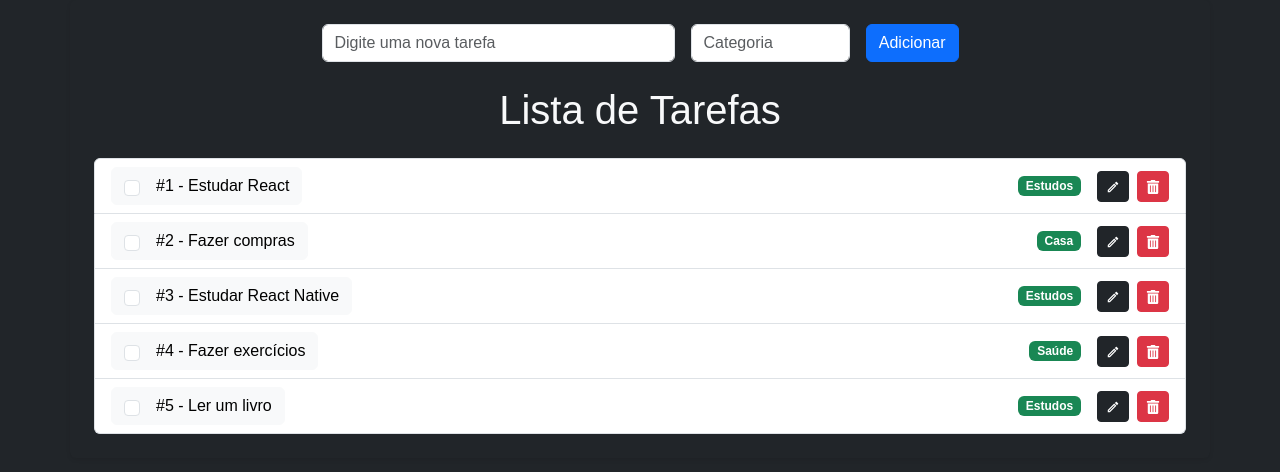
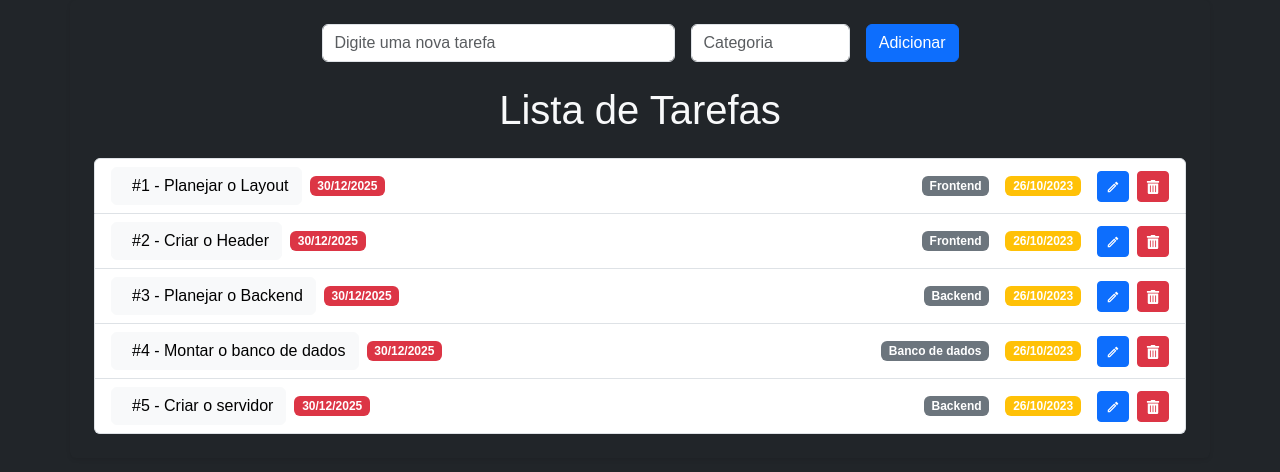
Before and after one commit to C0nanT/lista-de-tarefas, a Next.js app: page / in a window 1280 px wide. Shown: the top 472 px of the page. Built offline with nearby package versions, Linux system fonts and the light colour scheme.

Commit message:
feat: adiciona datas das tarefas

```diff
--- a/src/app/layout.js
+++ b/src/app/layout.js
@@ -3,7 +3,7 @@ import "./globals.css";
 
 export default function RootLayout({ children }) {
     return (
-        <html lang="en">
+        <html lang="pt-BR">
             <body>{children}</body>
         </html>
     );
--- a/src/app/page.js
+++ b/src/app/page.js
@@ -7,11 +7,11 @@ import "bootstrap/dist/css/bootstrap.min.css";
 
 export default function Dashboard() {
     const [todos, setTodos] = useState([
-        { id: 1, text: "Estudar React", done: false, category: "Estudos", createdAt: "2021-09-01 00:00:00" },
-        { id: 2, text: "Fazer compras", done: false, category: "Casa", createdAt: "2021-09-01 00:00:00" },
-        { id: 3, text: "Estudar React Native", done: false, category: "Estudos", createdAt: "2021-09-01 00:00:00" },
-        { id: 4, text: "Fazer exercícios", done: false, category: "Saúde", createdAt: "2021-09-01 00:00:00" },
-        { id: 5, text: "Ler um livro", done: false, category: "Estudos", createdAt: "2021-09-01 00:00:00" },
+        { id: 1, text: "Planejar o Layout", done: false, category: "Frontend", doneAt: "29/11/2024", createdAt: "26/10/2023", limit: "30/12/2025" },
+        { id: 2, text: "Criar o Header", done: false, category: "Frontend", doneAt: "29/11/2024", createdAt: "26/10/2023", limit: "30/12/2025" },
+        { id: 3, text: "Planejar o Backend", done: false, category: "Backend", doneAt: "29/11/2024", createdAt: "26/10/2023", limit: "30/12/2025" },
+        { id: 4, text: "Montar o banco de dados", done: false, category: "Banco de dados", doneAt: "29/11/2024", createdAt: "26/10/2023", limit: "30/12/2025" },
+        { id: 5, text: "Criar o servidor", done: false, category: "Backend", doneAt: "29/11/2024", createdAt: "26/10/2023", limit: "30/12/2025" },
     ]);
 
     const getData = async () => {
--- a/src/components/todo.js
+++ b/src/components/todo.js
@@ -20,17 +20,23 @@ export default function ToDo({ todo, onToggle, onDelete, onEdit }) {
 
     return (
         <li id={`todo-${todo.id}`} key={todo.id} className="list-group-item d-flex justify-content-between align-items-center">
+            <div className="d-flex align-items-center">
                 <button className="btn btn-light d-flex align-items-center" onClick={handleCheckboxChange}>
-                <input type="checkbox" id={`todo-${todo.id}`} checked={todo.done} onChange={handleCheckboxChange} className="form-check-input me-2 hidden" />
+                    <input type="checkbox" id={`todo-${todo.id}`} checked={todo.done} onChange={handleCheckboxChange} className="form-check-input me-2 d-none" />
                     <span>{todo.done && <FaCheck className="text-success" />}</span>
                     <label htmlFor={`todo-${todo.id}`} className={`ms-2 ${todo.done ? "text-decoration-line-through text-secondary" : "fw-medium"}`} style={{ cursor: "pointer" }}>
                         #{todo.id} - {todo.text}
                     </label>
+                    {todo.done && <span className="badge bg-success ms-2">{todo.doneAt}</span>}
                 </button>
+                {!todo.done && <span className="badge bg-danger text-white m-2">{todo.limit}</span>}
+            </div>
 
             <div className="d-flex align-items-center">
-                <span className="badge bg-success text-white me-3">{todo.category}</span>
-                <button onClick={handleEdit} className="btn btn-sm btn-dark me-2 text-white">
+                <span className="badge bg-secondary text-white me-3">{todo.category}</span>
+                <span className="badge bg-warning text-white me-3">{todo.createdAt}</span>
+
+                <button onClick={handleEdit} className="btn btn-sm btn-primary me-2 text-white">
                     <MdOutlineEdit />
                 </button>
                 <button onClick={handleDelete} className="btn btn-sm btn-danger text-white">
```
Lines whose indentation alone changed are shown as unchanged.
